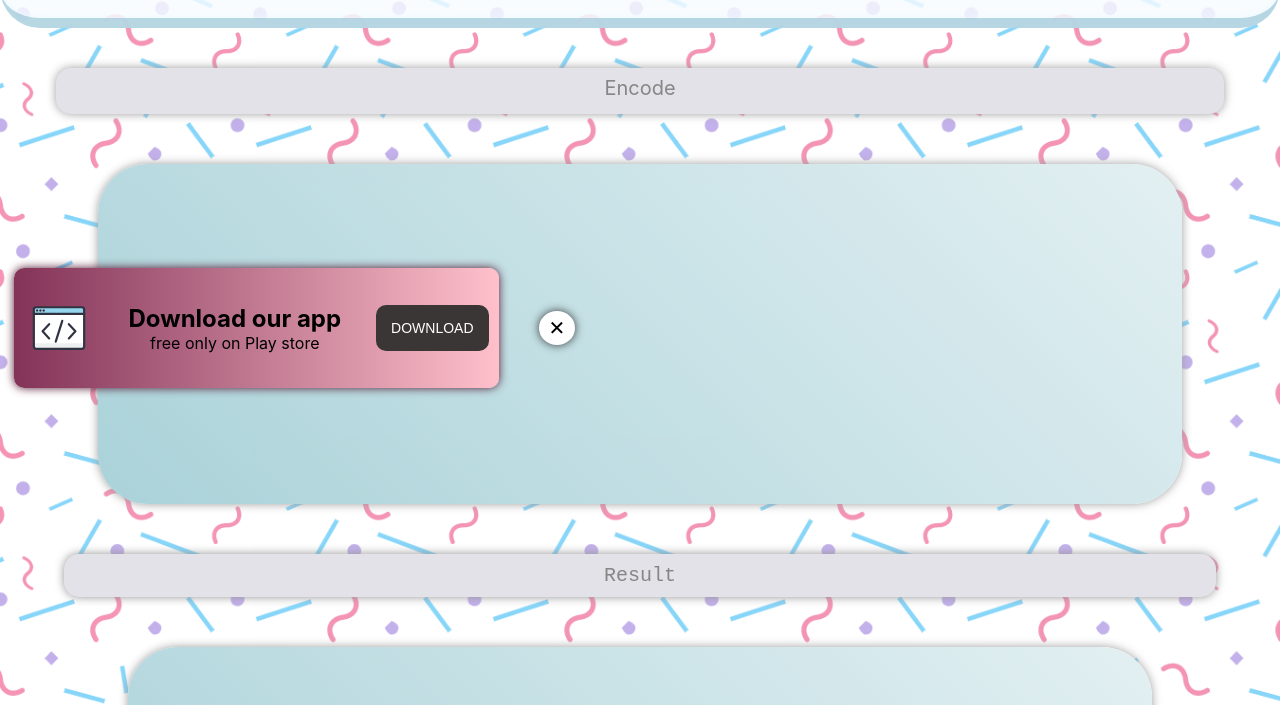
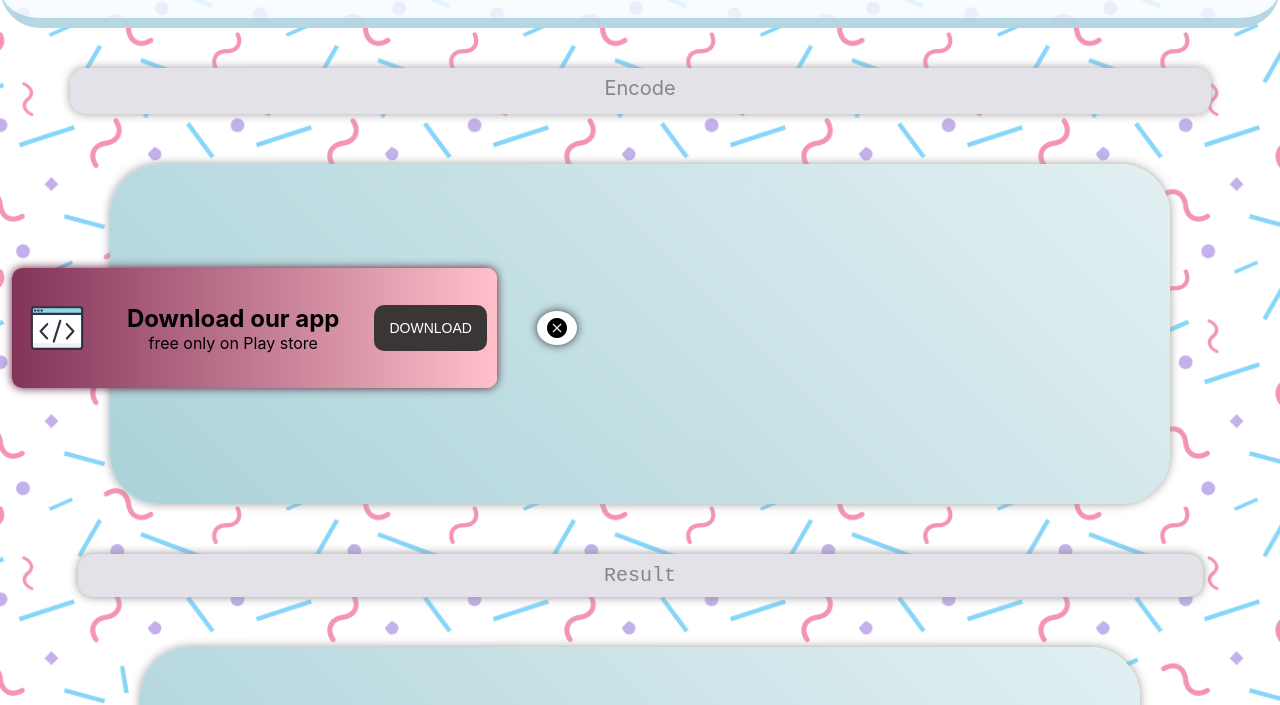
Before and after one commit to rahmads773/encoding.com, a plain HTML site: page index.html in a window 1280 px wide. Shown: the part 72-777 px from the top of the page. Drawn offline with nearby package versions, Linux system fonts and the light colour scheme.

Commit message:
Update index.html

```diff
--- a/index.html
+++ b/index.html
@@ -7,12 +7,14 @@
     <link rel="icon" href="preview.svg" type="image/icon type">
     <title>Encoding</title>
     <link rel="stylesheet" href="pr1.css">
+    <link rel="stylesheet" href="https://cdn.jsdelivr.net/npm/bootstrap-icons@1.7.2/font/bootstrap-icons.css">
     <script defer src="pr3.js"></script>
 </head>
 <body>
     <div class="app_fullscreen" id="app">
         <div class="container">
-            <span id="cross">&#x2715</span>
+            <!-- <span id="cross">&#x2715</span> -->
+            <i class="bi bi-x-circle-fill" id="cross"></i>
             <section id="section">
                   <img src="preview.svg" width="70px" height="70px">
                   <div class="text">
@@ -27,15 +29,17 @@
     <header>
          <p class="title" id="title"> Encoding</p>
     </header>
-
+<div class="container">
     <select id="select">
         <option value="encode">Encode</option>
         <option value="decode">Decode</option>
     </select>
     <textarea  id="textarea"></textarea>
-     <p id="p"> Result </p>
-     <div id="result">
+    <p id="p"> Result </p>
+    <div id="result">
 
-     </div>
+    </div>
+</div>
+
 </body>
 </html>
```
